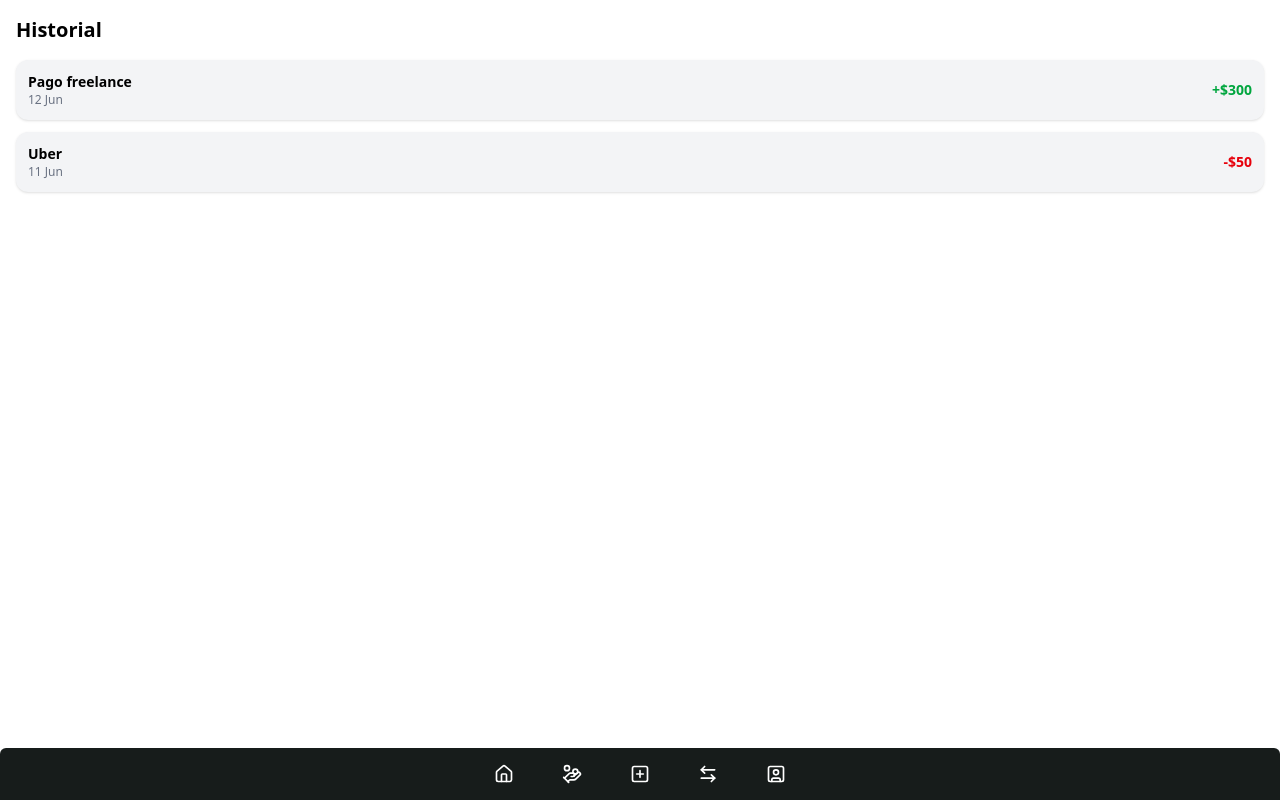
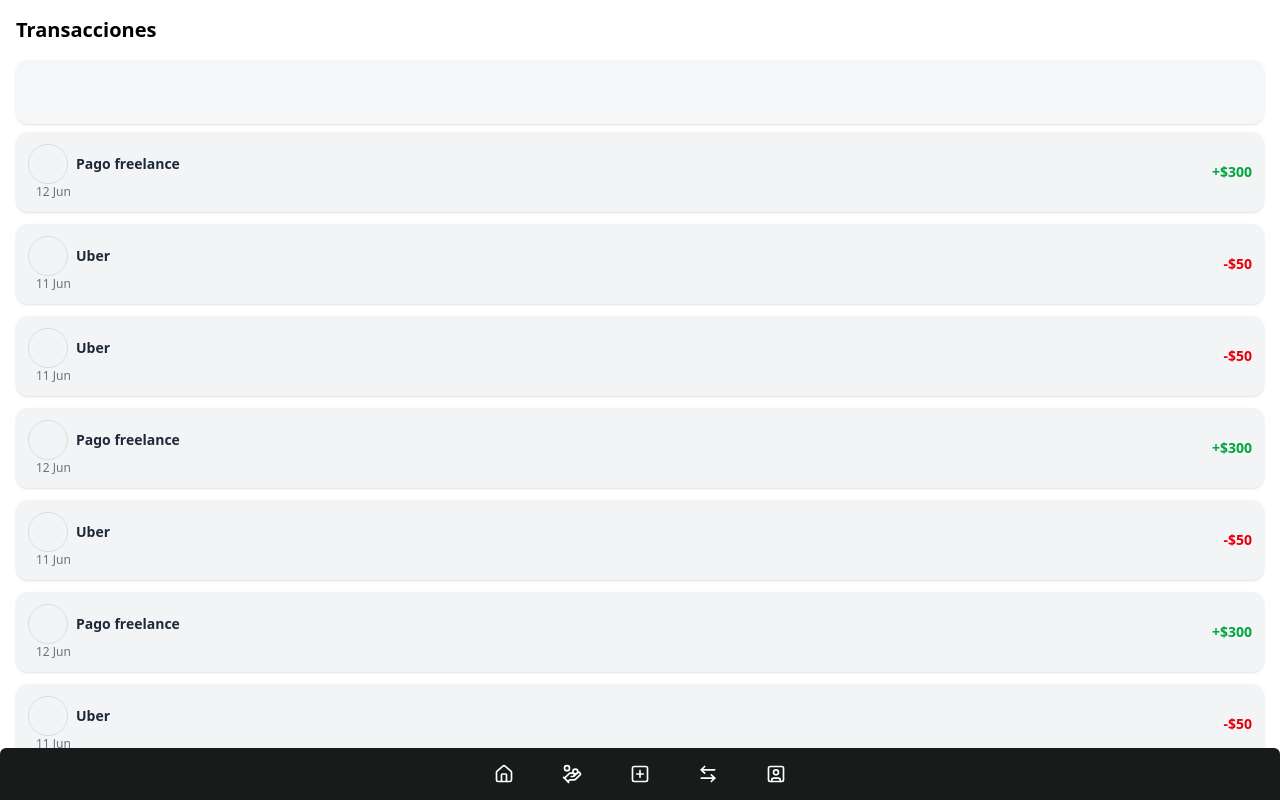
Before and after one commit to devmemberft/coin, a Next.js app: page /reports in a window 1280 px wide. Built offline with nearby package versions, Linux system fonts and the light colour scheme.

Commit message:
maquetas de las vistas basicas, experiencia de usuario e interfaz de usuario

```diff
--- a/app/(private)/reports/page.tsx
+++ b/app/(private)/reports/page.tsx
@@ -1,18 +1,29 @@
 export default function Transactions() {
   return (
-    <main className="min-h-screen p-4 bg-transparent">
-      <h1 className="text-xl font-bold mb-4">Historial</h1>
+    <main className="min-h-screen p-4 bg-transparent mb-12">
+      <h1 className="text-xl font-bold mb-4">Transacciones</h1>
+
+      <div className="flex w-full h-16 my-2 justify-between items-center align-middle text-center bg-gray-100/80 rounded-xl p-2 shadow">
+      </div>
 
       <div className="space-y-3">
         {[
           { type: 'Ingreso', amount: 300, desc: 'Pago freelance', date: '12 Jun' },
           { type: 'Gasto', amount: 50, desc: 'Uber', date: '11 Jun' },
+          { type: 'Gasto', amount: 50, desc: 'Uber', date: '11 Jun' },
+          { type: 'Ingreso', amount: 300, desc: 'Pago freelance', date: '12 Jun' },
+          { type: 'Gasto', amount: 50, desc: 'Uber', date: '11 Jun' },
+          { type: 'Ingreso', amount: 300, desc: 'Pago freelance', date: '12 Jun' },
+          { type: 'Gasto', amount: 50, desc: 'Uber', date: '11 Jun' },
         ].map((item, i) => (
-          <div key={i} className="flex justify-between items-center bg-gray-100 rounded-xl p-3 shadow">
-            <div>
+          <div key={i} className="flex justify-between items-center bg-gray-100 text-gray-800 rounded-xl p-3 shadow">
+          <div>
+            <div className="flex flex-row w-full space-x-2 items-center align-center text-center">
+              <p className="h-10 w-10 rounded-full border border-black/10"></p>
               <p className="text-sm font-semibold">{item.desc}</p>
-              <p className="text-xs text-gray-500">{item.date}</p>
             </div>
+              <p className="px-2 text-xs text-gray-500">{item.date}</p>
+          </div>
             <p className={`text-sm font-bold ${item.type === 'Ingreso' ? 'text-green-600' : 'text-red-600'}`}>
               {item.type === 'Ingreso' ? '+' : '-'}${item.amount}
             </p>
--- a/app/(private)/savings/page.tsx
+++ b/app/(private)/savings/page.tsx
@@ -16,14 +16,16 @@ export default function Savings(){
                     <p className="font-bold w-32">16/11/25</p>
                 </div>
 
-                <div className="flex flex-col w-full items-center align-center">
-                    <p className="text-4xl font-bold text-white p-4">$15.60</p>
+                <div className="flex w-full">
+                    <input placeholder="$10,00" required maxLength={4} className="flex align-center text-center items-center text-4xl font-bold text-white p-4"></input>
                 </div>
+
                 <div className="flex flex-row w-full justify-between p-2">
 
                     <p>Compras de la cena en el super</p>
                     <p className="border-b-1 border-white/20">Categoria</p>
                 </div>
+
                 <div className="flex flex-row w-full p-2 justify-between align-middle text-center items-center">
 
                     <button className="border border-white/20 rounded-xl p-2 hover:bg-gray-800/80 cursor-pointer">Guardar</button>
--- a/app/(private)/transactions/page.tsx
+++ b/app/(private)/transactions/page.tsx
@@ -1,3 +1,4 @@
+import {MoveUpRight, MoveDownLeft, TrendingUp} from "lucide-react"
 export default function AddTransaction(){
     return(
         <main className="min-h-screen p-4 bg-transparent">
@@ -8,14 +9,28 @@ export default function AddTransaction(){
                     <input
                     type=""
                     required
+                    maxLength={4}
                     placeholder="Monto"
                     className="w-full p-6 font-bold text-4xl items-center text-center align-center"
                     />
                 </div>
                 <div className="type flex flex-row space-x-2 border border-white/20 rounded-xl">
-                    <option className="w-full p-3 hover:bg-green-800 hover:border-x border-white/10 rounded-xl">+ Ingreso</option>
-                    <option className="w-full p-3 hover:bg-green-800 hover:border-x border-white/10 rounded-xl">- Egreso</option>
-                    <option className="w-full p-3 hover:bg-green-800 hover:border-x border-white/10 rounded-xl">= Inversion</option>
+
+                    <button className="flex flex-row w-full justify-between p-2 hover:bg-green-800 hover:border-x border-white/10 rounded-xl cursor-pointer">
+                        <MoveUpRight size={20}/>
+                        <option selected className="w-full">Ingreso</option>
+                    </button>
+
+                    <button className="flex flex-row w-full justify-between p-2 hover:bg-green-800 hover:border-x border-white/10 rounded-xl cursor-pointer">
+                        <MoveDownLeft size={20}/>
+                        <option className="w-full">Egreso</option>
+                    </button>
+
+                    <button className="flex flex-row w-full justify-between p-2 hover:bg-green-800 hover:border-x border-white/10 rounded-xl cursor-pointer">
+                        <TrendingUp size={20}/>
+                        <option className="w-full">Inversion</option>
+                    </button>
+
                 </div>
 
                 <div className="space-y-2">
```
